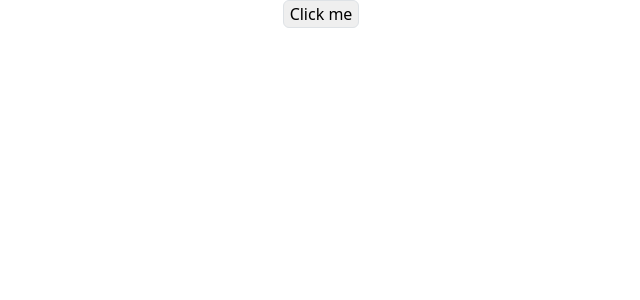
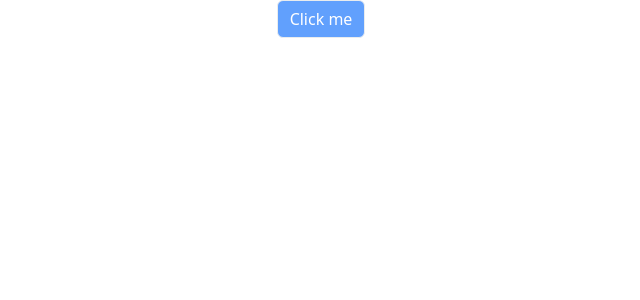
Before and after one commit to huy19712011/vue-app04, a Vue app: page / in a window 1280 px wide. Shown: the top 300 px of the page, without its empty margins (319-959 px from the left). Built offline with nearby package versions, Linux system fonts and the light colour scheme.

Commit message:
v4,5,6: Props - part 1

```diff
--- a/src/App.vue
+++ b/src/App.vue
@@ -20,7 +20,7 @@ const inProgressAssignments = computed(() => {
 
 <template>
   <div class="center">
-    <AppButton></AppButton>
+    <AppButton processing="false"></AppButton>
   </div>
 </template>
 
--- a/src/components/AppButton.vue
+++ b/src/components/AppButton.vue
@@ -1,12 +1,26 @@
 <script setup>
-import { ref } from "vue";
+import { ref, defineProps } from "vue";
 
-const processing = ref(false);
+defineProps({
+  type: {
+    type: String,
+    default: "primary",
+  },
+  processing: {
+    type: Boolean,
+    default: false,
+  },
+});
 </script>
 
 <template>
   <button
-    class="bg-gray-200 hover: bg-gray-400 border rounded"
+    :class="{
+      'border rounded': true,
+      'btn btn-primary': type === 'primary',
+      'btn btn-sencondary': type === 'secondary',
+      'btn btn-light': type === 'muted',
+    }"
     :disabled="processing"
   >
     Click me
```
